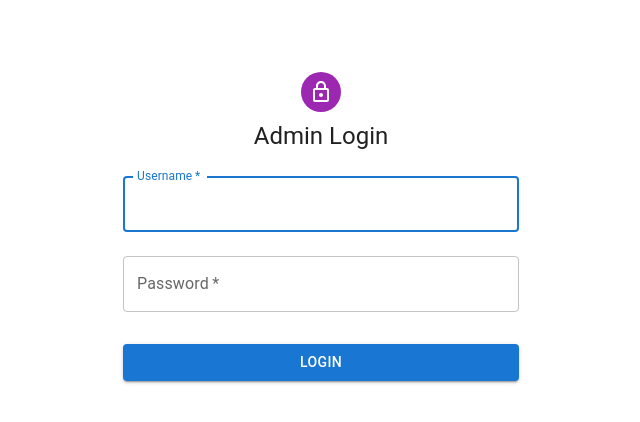
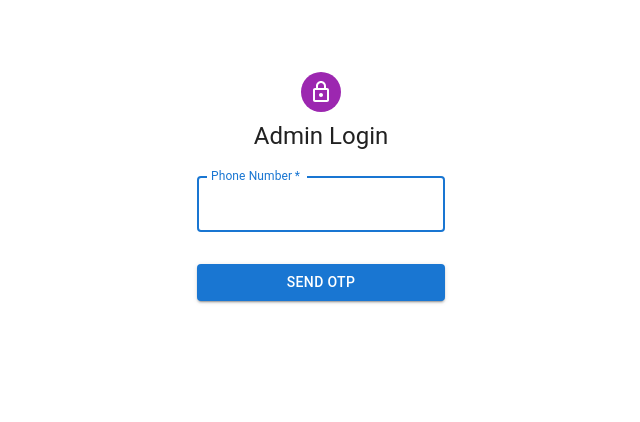
Before and after one commit to palashshah110/milkdairy, a React (Create React App) app: page / in a window 1280 px wide. Shown: the top 422 px of the page, without its empty margins (319-959 px from the left). Built offline with nearby package versions, Linux system fonts and the light colour scheme.

Commit message:
feat: test otp functionlity

```diff
--- a/package.json
+++ b/package.json
@@ -14,6 +14,7 @@
     "@testing-library/user-event": "^13.5.0",
     "axios": "^1.7.2",
     "dayjs": "^1.11.12",
+    "firebase": "^11.1.0",
     "react": "^18.3.1",
     "react-dom": "^18.3.1",
     "react-router-dom": "^6.25.1",
--- a/src/Componets/Login.js
+++ b/src/Componets/Login.js
@@ -9,12 +9,88 @@ import Typography from "@mui/material/Typography";
 import Container from "@mui/material/Container";
 import { createTheme, ThemeProvider } from "@mui/material/styles";
 import { useNavigate } from "react-router-dom";
+import { RecaptchaVerifier, signInWithPhoneNumber } from "firebase/auth";
+import { auth } from "./firebaseConfig"; // Import your Firebase configuration
+
 const theme = createTheme();
 
 export default function Login() {
   const navigate = useNavigate();
-  const handleSubmit = async () => {
+  const [phoneNumber, setPhoneNumber] = React.useState("");
+  const [otp, setOtp] = React.useState("");
+  const [isOtpSent, setIsOtpSent] = React.useState(false);
+  const [confirmationResult, setConfirmationResult] = React.useState(null);
+
+  const setupRecaptcha = () => {
+    if (!window.recaptchaVerifier) {
+      window.recaptchaVerifier = new RecaptchaVerifier(
+        "recaptcha-container",
+        {
+          size: "invisible", // 'normal' for visible reCAPTCHA
+          callback: (response) => {
+            console.log("Recaptcha solved:", response);
+          },
+        },
+        auth
+      );
+    }
+  };
+
+  const handleSendOtp = () => {
+    if (!phoneNumber) {
+      alert("Please enter a valid phone number.");
+      return;
+    }
+    console.log(process.env.NODE_ENV);
+    // Skip Recaptcha for test numbers
+    if (process.env.NODE_ENV === "development") {
+      setConfirmationResult({
+        confirm: (otp) => {
+          if (otp === "123456") {
+            alert("OTP verified successfully!");
             navigate("/users");
+          } else {
+            alert("Invalid OTP.");
+          }
+        }
+      });
+      setIsOtpSent(true);
+      alert("Using test phone number. Enter the predefined OTP.");
+      return;
+    }
+
+    setupRecaptcha();
+    const appVerifier = window.recaptchaVerifier;
+
+    signInWithPhoneNumber(auth, phoneNumber, appVerifier)
+      .then((result) => {
+        setConfirmationResult(result);
+        setIsOtpSent(true);
+        alert("OTP sent successfully!");
+      })
+      .catch((error) => {
+        console.error("Error sending OTP:", error);
+        alert("Failed to send OTP. Please try again.");
+      });
+  };
+
+  const handleVerifyOtp = () => {
+    if (!otp) {
+      alert("Please enter the OTP.");
+      return;
+    }
+
+    confirmationResult
+      .confirm(otp)
+      .then((result) => {
+        alert("Phone number verified successfully!");
+        console.log("User:", result.user);
+        navigate("/users"); // Navigate to the desired page after login
+      })
+      .catch((error) => {
+        console.error("Error verifying OTP:", error);
+        alert("Invalid OTP. Please try again.");
+      });
   };
 
   return (
@@ -36,33 +112,53 @@ export default function Login() {
             Admin Login
           </Typography>
           <Box component="form" sx={{ mt: 1 }}>
+            {!isOtpSent ? (
+              <>
                 <TextField
                   margin="normal"
                   required
                   fullWidth
-              id="username"
-              label="Username"
-              name="username"
+                  id="phoneNumber"
+                  label="Phone Number"
+                  name="phoneNumber"
                   autoFocus
+                  value={phoneNumber}
+                  onChange={(e) => setPhoneNumber(e.target.value)}
                 />
+                <div id="recaptcha-container"></div>
+                <Button
+                  type="button"
+                  fullWidth
+                  variant="contained"
+                  sx={{ mt: 3, mb: 2 }}
+                  onClick={handleSendOtp}
+                >
+                  Send OTP
+                </Button>
+              </>
+            ) : (
+              <>
                 <TextField
                   margin="normal"
                   required
                   fullWidth
-              name="password"
-              label="Password"
-              type="password"
-              id="password"
+                  id="otp"
+                  label="Enter OTP"
+                  name="otp"
+                  value={otp}
+                  onChange={(e) => setOtp(e.target.value)}
                 />
                 <Button
                   type="button"
                   fullWidth
-              onClick={handleSubmit}
                   variant="contained"
                   sx={{ mt: 3, mb: 2 }}
+                  onClick={handleVerifyOtp}
                 >
-              Login
+                  Verify OTP
                 </Button>
+              </>
+            )}
           </Box>
         </Box>
       </Container>
--- /dev/null
+++ b/src/Componets/firebaseConfig.js
@@ -0,0 +1,25 @@
+// Import the functions you need from the SDKs you need
+import { initializeApp } from "firebase/app";
+import { getAnalytics } from "firebase/analytics";
+import { getAuth } from "firebase/auth";
+// TODO: Add SDKs for Firebase products that you want to use
+// https://firebase.google.com/docs/web/setup#available-libraries
+
+// Your web app's Firebase configuration
+// For Firebase JS SDK v7.20.0 and later, measurementId is optional
+const firebaseConfig = {
+  apiKey: "AIzaSyDi2XrxeNcuddCygpE-XevR_-4NrKMWsd4",
+  authDomain: "ecom-99277.firebaseapp.com",
+  projectId: "ecom-99277",
+  storageBucket: "ecom-99277.firebasestorage.app",
+  messagingSenderId: "325487577797",
+  appId: "1:325487577797:web:aad5b6dcb74c118023beac",
+  measurementId: "G-VTL3MYY546"
+};
+
+// Initialize Firebase
+const app = initializeApp(firebaseConfig);
+getAnalytics(app);
+const auth = getAuth(app);
+
+export { auth };
```
Lines whose indentation alone changed are shown as unchanged.
